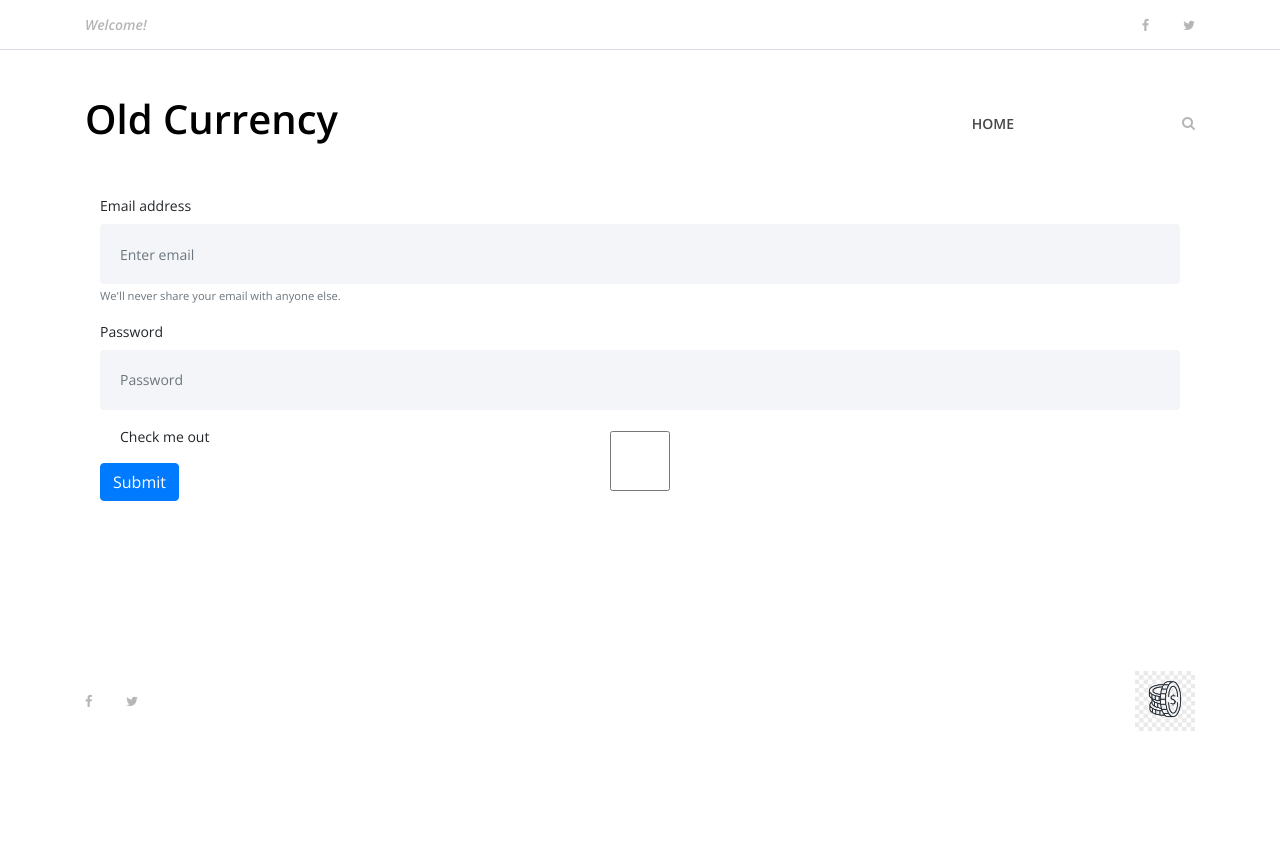
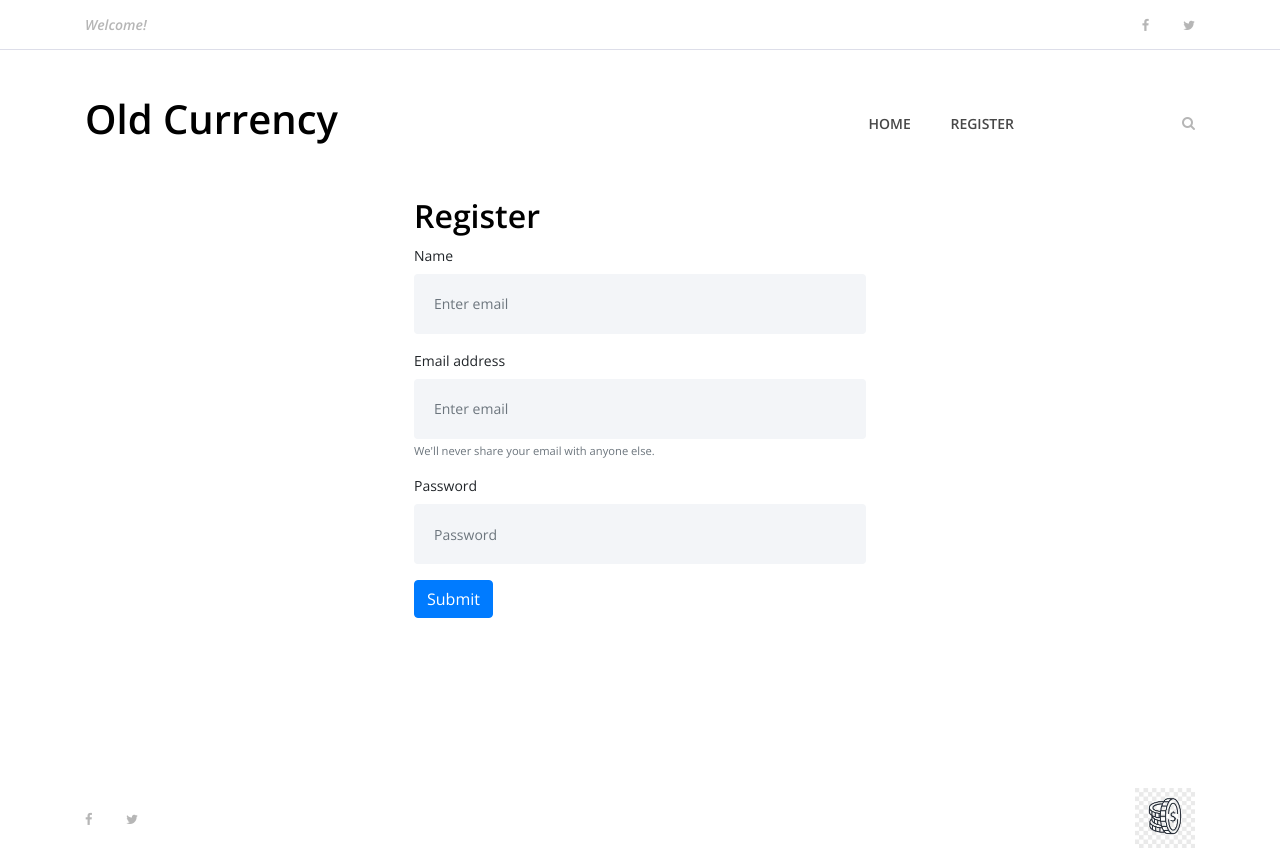
Before and after one commit to thalitha/django-ecommerce, a Django app: template ecommerceapp/templates/register.html in a window 1280 px wide. Shown: the top 858 px of the page. Before the commit the page ends 731 px from the top, so only its background shows below. Run offline with Django 3.2, Linux system fonts and the light colour scheme; the template is opened without the code that fills it, so the values that code supplies are empty; some libraries are stand-ins or nearby versions.

Commit message:
created the register form

```diff
--- a/customers/views.py
+++ b/customers/views.py
@@ -1,3 +1,5 @@
 from django.shortcuts import render
-
+from .models import Customer
 # Create your views here.
+def register(request):
+    return render(request,'register.html')
--- a/ecommerceapp/templates/partials/menu.html
+++ b/ecommerceapp/templates/partials/menu.html
@@ -57,6 +57,7 @@
                                 <div class="classynav">
                                     <ul>
                                         <li><a href="{% url 'index' %}">Home</a></li>
+                                        <li><a href="{% url 'register' %}">Register</a></li>
                                     </ul>
 
                                     <!-- Formulario de busca -->
--- a/ecommerceapp/templates/register.html
+++ b/ecommerceapp/templates/register.html
@@ -3,22 +3,23 @@
 
 {% block content %}
 
-    <div class="container">
+    <div class="container" style="width: 40%;">
         <div class="receipe-post-search mb-80">
                 <div class="container">
+                    <h2>Register</h2>
                     <form>
                         <div class="form-group">
-                          <label for="exampleInputEmail1">Email address</label>
-                          <input type="email" class="form-control" id="exampleInputEmail1" aria-describedby="emailHelp" placeholder="Enter email">
-                          <small id="emailHelp" class="form-text text-muted">We'll never share your email with anyone else.</small>
+                            <label for="name">Name</label>
+                            <input type="text" class="form-control" id="name" aria-describedby="emailHelp" placeholder="Enter email">
+                          </div>
+                        <div class="form-group">
+                          <label for="email">Email address</label>
+                          <input type="email" class="form-control" id="email" aria-describedby="emailHelp" placeholder="Enter email">
+                          <small id="email" class="form-text text-muted">We'll never share your email with anyone else.</small>
                         </div>
                         <div class="form-group">
-                          <label for="exampleInputPassword1">Password</label>
-                          <input type="password" class="form-control" id="exampleInputPassword1" placeholder="Password">
-                        </div>
-                        <div class="form-group form-check">
-                          <input type="checkbox" class="form-check-input" id="exampleCheck1">
-                          <label class="form-check-label" for="exampleCheck1">Check me out</label>
+                          <label for="password">Password</label>
+                          <input type="password" class="form-control" id="password" placeholder="Password">
                         </div>
                         <button type="submit" class="btn btn-primary">Submit</button>
                       </form>
--- a/ecommerceapp/urls.py
+++ b/ecommerceapp/urls.py
@@ -1,9 +1,11 @@
 from django.urls import path
 
 from . import views
+from customers.views import register
 
 urlpatterns = [
     path('', views.index, name='index'),
     path('<int:product_id>', views.product, name='product'),
     path('search', views.search, name='search'),
+    path('register', register, name='register'),
 ]
```
